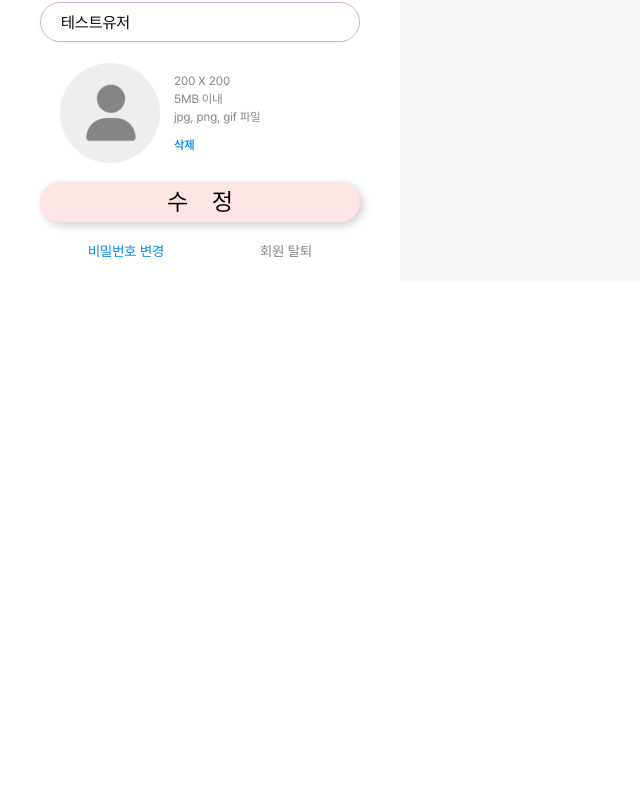
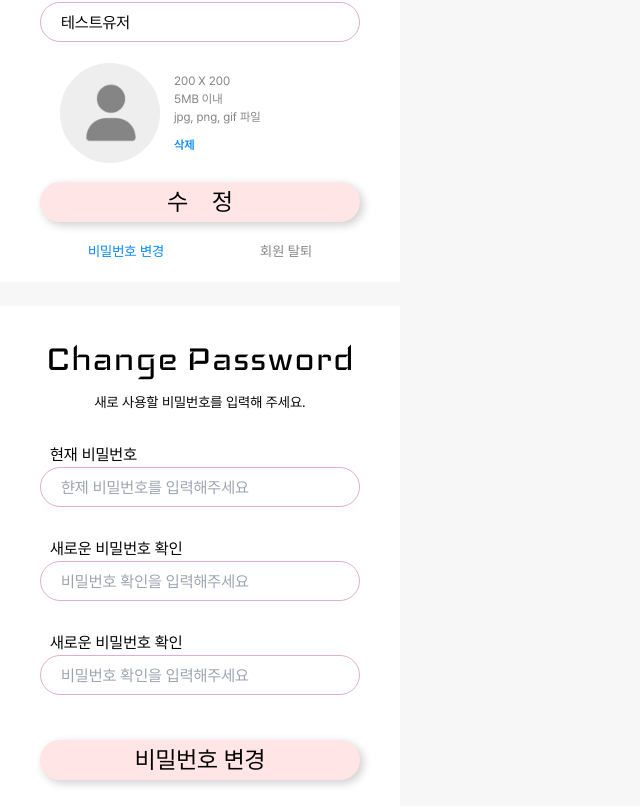
Before and after one commit to yee950419/secreto, a Vue app in the folder frontend/: page / in a window 1280 px wide. Shown: the part 1790-2600 px from the top of the page, without its empty margins (0-640 px from the left). Before the commit the page ends 2072 px from the top, so only its background shows below. Built offline with nearby package versions, Linux system fonts and the light colour scheme.

Commit message:
feat: 비밀번호 변경 폼 생성
- 비밀번호 변경 폼 생성
- TODO: 함수 연결, Type 설정해야함

Related to S10P12A805-99

```diff
--- /dev/null
+++ b/frontend/src/components/organisms/ChangePasswordForm.vue
@@ -0,0 +1,56 @@
+<script setup lang="ts">
+import ButtonAtom from '@/components/atoms/ButtonAtom.vue'
+import InputBox from '@/components/molecules/InputBox.vue'
+import ButtonInputBox from '@/components/molecules/ButtonInputBox.vue'
+import TextAtom from '@/components/atoms/TextAtom.vue'
+import { ref } from 'vue'
+import type { Ref } from 'vue'
+</script>
+
+<template>
+    <div
+        class="bg-A805RealWhite flex flex-col justify-between items-center h-[500px] w-full max-w-[400px] py-[20px] px-[40px]"
+    >
+        <TextAtom custom-class="text-[44px] font-Iceland">Change Password</TextAtom>
+        <TextAtom custom-class="text-[14px]">새로 사용할 비밀번호를 입력해 주세요.</TextAtom>
+        <div class="w-full mb-[20px]">
+            <InputBox
+                label="현재 비밀번호"
+                type="password"
+                label-class="ps-[10px]"
+                input-class="input-box-style-1 line-claret"
+                custom-class="w-full my-[30px]"
+                custom-id="password"
+                place-holder="햔제 비밀번호를 입력해주세요"
+                @input-change="passwordInputChangeHandler"
+            ></InputBox>
+            <InputBox
+                label="새로운 비밀번호 확인"
+                type="password"
+                label-class="ps-[10px]"
+                input-class="input-box-style-1 line-claret"
+                custom-class="w-full my-[30px]"
+                custom-id="newPassword"
+                place-holder="비밀번호 확인을 입력해주세요"
+                @input-change="newPasswordInputChangeHandler"
+            ></InputBox>
+            <InputBox
+                label="새로운 비밀번호 확인"
+                type="password"
+                label-class="ps-[10px]"
+                input-class="input-box-style-1 line-claret"
+                custom-class="w-full my-[30px]"
+                custom-id="newPasswordConfirm"
+                place-holder="비밀번호 확인을 입력해주세요"
+                @input-change="newPasswordConfirmInputChangeHandler"
+            ></InputBox>
+            <ButtonAtom
+                custom-class="button-style-2 w-full button-shadow button-cream mt-[15px] mb-[30px]"
+                @button-click="changePasswordButtonHandler"
+                >비밀번호 변경</ButtonAtom
+            >
+        </div>
+    </div>
+</template>
+
+<style scoped></style>
--- a/frontend/src/views/MainPageView.vue
+++ b/frontend/src/views/MainPageView.vue
@@ -3,6 +3,7 @@ import MainCard from '../components/organisms/MainCard.vue'
 import LoginForm from '../components/organisms/LoginForm.vue'
 import JoinForm from '@/components/organisms/JoinForm.vue'
 import MyPage from '@/components/organisms/MyPage.vue'
+import ChangePasswordForm from '@/components/organisms/ChangePasswordForm.vue'
 </script>
 
 <template>
@@ -14,5 +15,7 @@ import MyPage from '@/components/organisms/MyPage.vue'
         <JoinForm></JoinForm>
         <br />
         <MyPage></MyPage>
+        <br />
+        <ChangePasswordForm></ChangePasswordForm>
     </div>
 </template>
```
